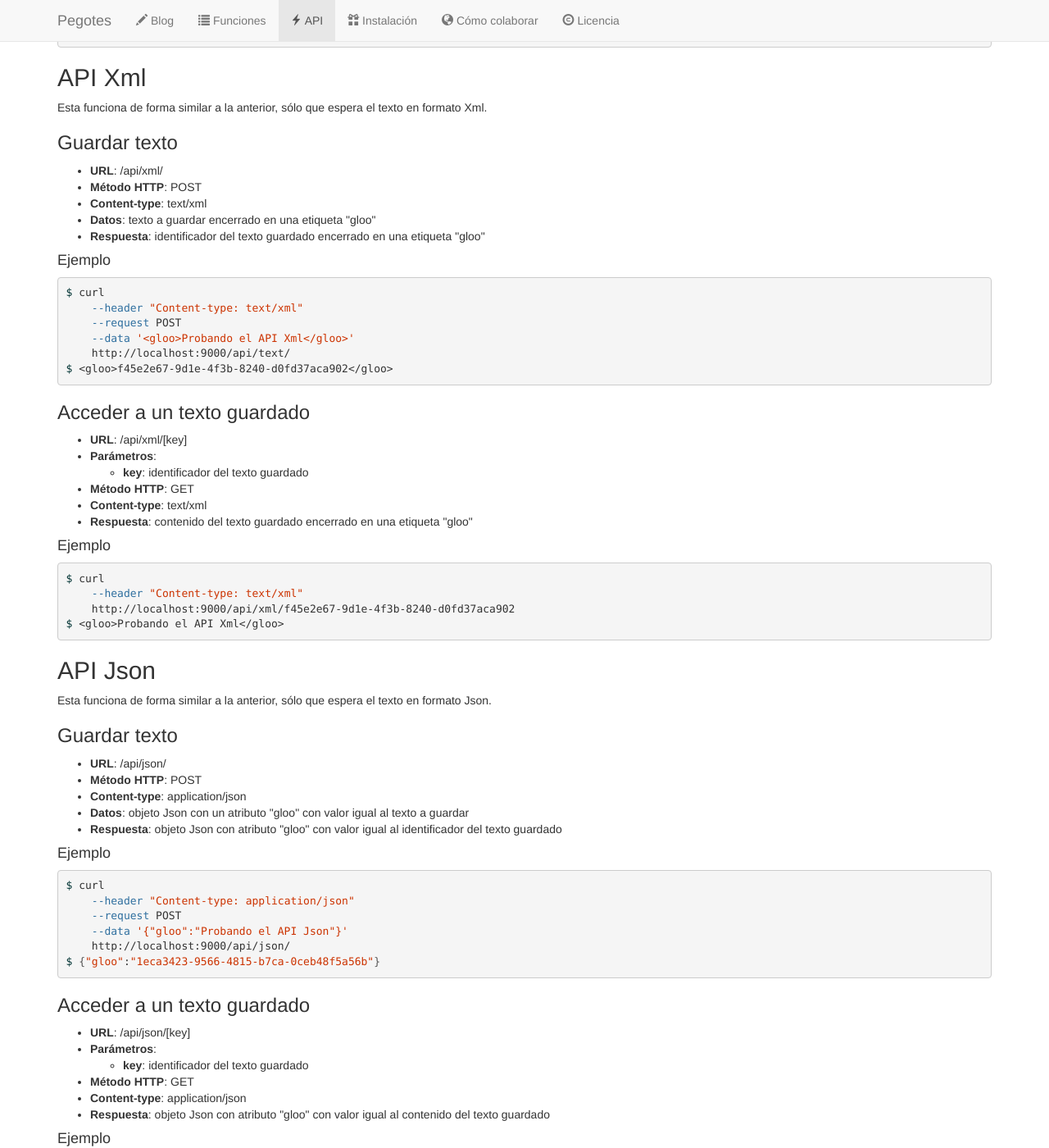
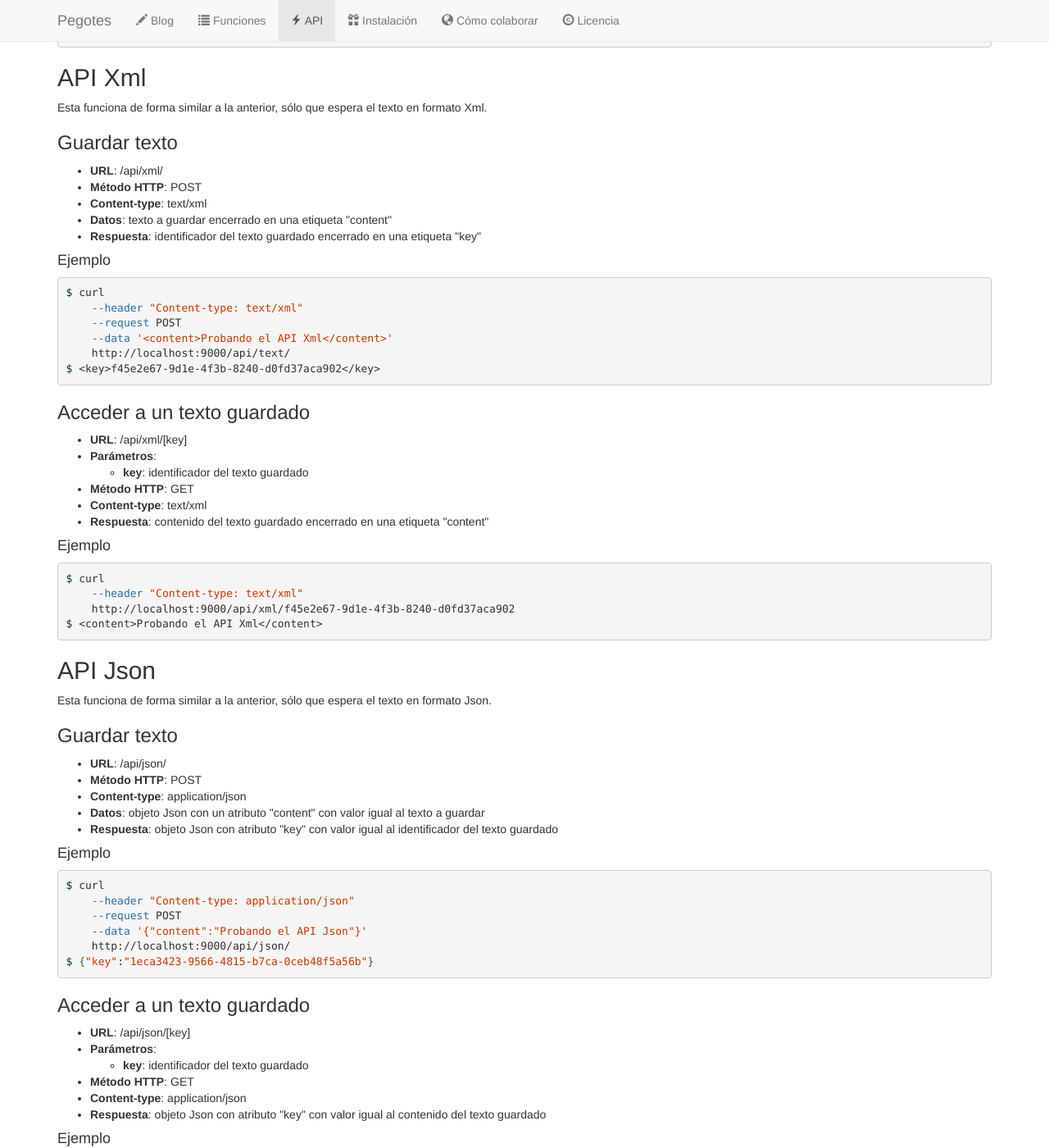
Before and after one commit to greenled/gloo, a Jekyll site: the page built from api.html, in a window 1280 px wide and 1400 px high, scrolled down 1143 px. Shown: the whole window at 82% size. Built offline with Jekyll 4.4.1, drawn with Linux system fonts in a browser that asks for light colours; Markdown is read by kramdown in place of the engine named in the settings.

Commit message:
Actualizada la info sobre las APIs

```diff
--- a/api.html
+++ b/api.html
@@ -68,17 +68,17 @@ $ Probando el API de texto
 <li><strong>URL</strong>: /api/xml/</li>
 <li><strong>Método HTTP</strong>: POST</li>
 <li><strong>Content-type</strong>: text/xml</li>
-<li><strong>Datos</strong>: texto a guardar encerrado en una etiqueta "gloo"</li>
-<li><strong>Respuesta</strong>: identificador del texto guardado encerrado en una etiqueta "gloo"</li>
+<li><strong>Datos</strong>: texto a guardar encerrado en una etiqueta "content"</li>
+<li><strong>Respuesta</strong>: identificador del texto guardado encerrado en una etiqueta "key"</li>
 </ul>
 <h4>Ejemplo</h4>
 {% highlight bash %}
 $ curl
     --header "Content-type: text/xml"
     --request POST
-    --data '<gloo>Probando el API Xml</gloo>'
+    --data '<content>Probando el API Xml</content>'
     http://localhost:9000/api/text/
-$ <gloo>f45e2e67-9d1e-4f3b-8240-d0fd37aca902</gloo>
+$ <key>f45e2e67-9d1e-4f3b-8240-d0fd37aca902</key>
 {% endhighlight %}
 
 <h3>Acceder a un texto guardado</h3>
@@ -90,14 +90,14 @@ $ <gloo>f45e2e67-9d1e-4f3b-8240-d0fd37aca902</gloo>
 </li>
 <li><strong>Método HTTP</strong>: GET</li>
 <li><strong>Content-type</strong>: text/xml</li>
-<li><strong>Respuesta</strong>: contenido del texto guardado encerrado en una etiqueta "gloo"</li>
+<li><strong>Respuesta</strong>: contenido del texto guardado encerrado en una etiqueta "content"</li>
 </ul>
 <h4>Ejemplo</h4>
 {% highlight bash %}
 $ curl
     --header "Content-type: text/xml"
     http://localhost:9000/api/xml/f45e2e67-9d1e-4f3b-8240-d0fd37aca902
-$ <gloo>Probando el API Xml</gloo>
+$ <content>Probando el API Xml</content>
 {% endhighlight %}
 
 <h2 id="json">API Json</h2>
@@ -107,17 +107,17 @@ $ <gloo>Probando el API Xml</gloo>
 <li><strong>URL</strong>: /api/json/</li>
 <li><strong>Método HTTP</strong>: POST</li>
 <li><strong>Content-type</strong>: application/json</li>
-<li><strong>Datos</strong>: objeto Json con un atributo "gloo" con  valor igual al texto a guardar</li>
-<li><strong>Respuesta</strong>: objeto Json con atributo "gloo" con valor igual al identificador del texto guardado</li>
+<li><strong>Datos</strong>: objeto Json con un atributo "content" con  valor igual al texto a guardar</li>
+<li><strong>Respuesta</strong>: objeto Json con atributo "key" con valor igual al identificador del texto guardado</li>
 </ul>
 <h4>Ejemplo</h4>
 {% highlight bash %}
 $ curl
     --header "Content-type: application/json"
     --request POST
-    --data '{"gloo":"Probando el API Json"}'
+    --data '{"content":"Probando el API Json"}'
     http://localhost:9000/api/json/
-$ {"gloo":"1eca3423-9566-4815-b7ca-0ceb48f5a56b"}
+$ {"key":"1eca3423-9566-4815-b7ca-0ceb48f5a56b"}
 {% endhighlight %}
 
 <h3>Acceder a un texto guardado</h3>
@@ -129,12 +129,12 @@ $ {"gloo":"1eca3423-9566-4815-b7ca-0ceb48f5a56b"}
 </li>
 <li><strong>Método HTTP</strong>: GET</li>
 <li><strong>Content-type</strong>: application/json</li>
-<li><strong>Respuesta</strong>: objeto Json con atributo "gloo" con valor igual al contenido del texto guardado</li>
+<li><strong>Respuesta</strong>: objeto Json con atributo "key" con valor igual al contenido del texto guardado</li>
 </ul>
 <h4>Ejemplo</h4>
 {% highlight bash %}
 $ curl
     --header "Content-type: application/json"
     http://localhost:9000/api/json/1eca3423-9566-4815-b7ca-0ceb48f5a56b
-$ {"gloo":"Probando el API Json"}
+$ {"key":"Probando el API Json"}
 {% endhighlight %}
```
